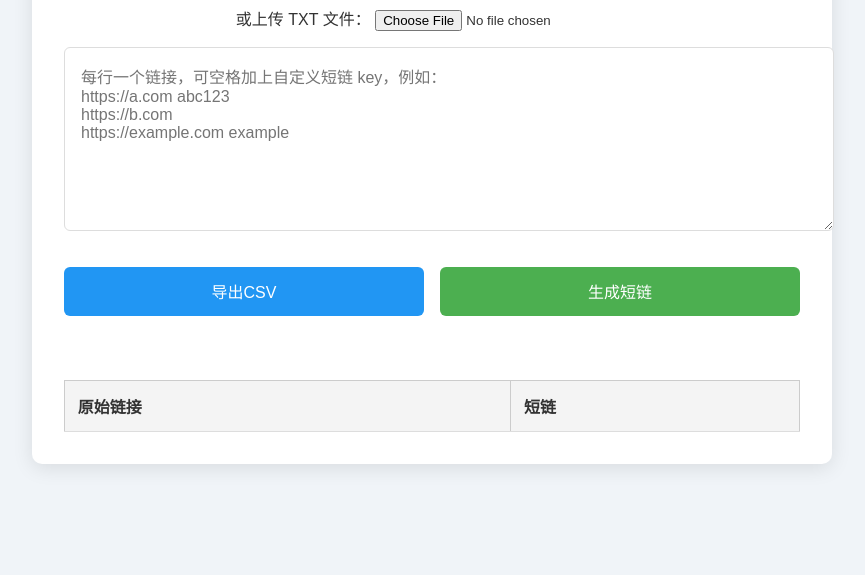
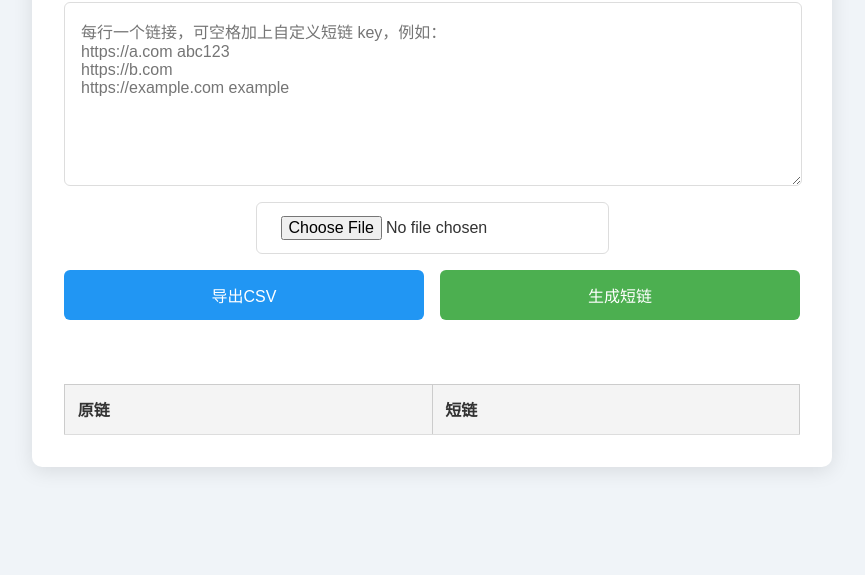
Before and after one commit to cnzixn/my-short-url, a plain HTML site: page public/index.html in a window 1280 px wide. Shown: the part 225-800 px from the top of the page, without its empty margins (208-1073 px from the left). Drawn offline with Linux system fonts and the light colour scheme.

Commit message:
Update main at 2025-04-29 17:08:03

```diff
--- a/public/index.html
+++ b/public/index.html
@@ -10,16 +10,15 @@
 <div class="container">
   <h1>批量短链生成</h1>
 
-  <!-- 新增文件上传组件 -->
-  <div class="file-input">
-    <label for="fileUpload">或上传 TXT 文件：</label>
-    <input type="file" id="fileUpload" accept=".txt" />
-  </div>
-
   <textarea id="batchInput" placeholder="每行一个链接，可空格加上自定义短链 key，例如：
 https://a.com abc123
 https://b.com
 https://example.com example"></textarea>
+
+  <!-- 新增文件上传组件 -->
+  <div class="file-input">
+    <input type="file" id="fileUpload" accept=".txt" />
+  </div>
 
   <div class="button-group">
     <button id="exportCSV">导出CSV</button>
@@ -31,7 +30,7 @@ https://example.com example"></textarea>
   <table id="shortlinks-table">
     <thead>
       <tr>
-        <th>原始链接</th>
+        <th>原链</th>
         <th>短链</th>
       </tr>
     </thead>
--- a/public/style.css
+++ b/public/style.css
@@ -33,7 +33,7 @@ h1 {
 }
 
 textarea {
-    width: 100%;
+    width: calc(100% - 2rem); /* 宽度设置为容器宽度减去左右内边距，假设.container 的 padding 是 1rem */
     height: 140px;
     padding: 0.8em;
     font-size: 1em;
@@ -43,11 +43,13 @@ textarea {
     resize: vertical;
     margin-bottom: 1em;
     min-height: 150px; /* 新整合的样式 */
-    margin: 1rem 0; /* 新整合的样式 */
+    margin: 1rem auto; /* 上下外边距 1rem，左右自动外边距实现水平居中 */
     padding: 1rem; /* 新整合的样式 */
     border: 1px solid #ddd; /* 新整合的样式 */
     font-family: inherit; /* 新整合的样式 */
+    display: block; /* 将 textarea 转换为块级元素，以便 margin: auto 生效 */
 }
+
 
 #password-section {
     margin-bottom: 20px;
@@ -213,6 +215,31 @@ button.delete:active {
     flex: 1;
     margin-right: 10px;
 }
+
+/* 美化文件上传组件样式 */
+.file-input {
+    margin: 1rem 0;
+    display: flex;
+    justify-content: center;
+    align-items: center;
+}
+
+.file-input input[type="file"] {
+    padding: 0.8rem 1.5rem;
+    font-size: 1rem;
+    cursor: pointer;
+    border: 1px solid #ddd;
+    border-radius: 6px;
+    background-color: white;
+    transition: background 0.3s, border-color 0.3s;
+}
+
+.file-input input[type="file"]:hover {
+    border-color: #ccc;
+    background-color: #f9f9f9;
+}
+
+
 
 @media (max-width: 768px) {
     #admin-password {
```
